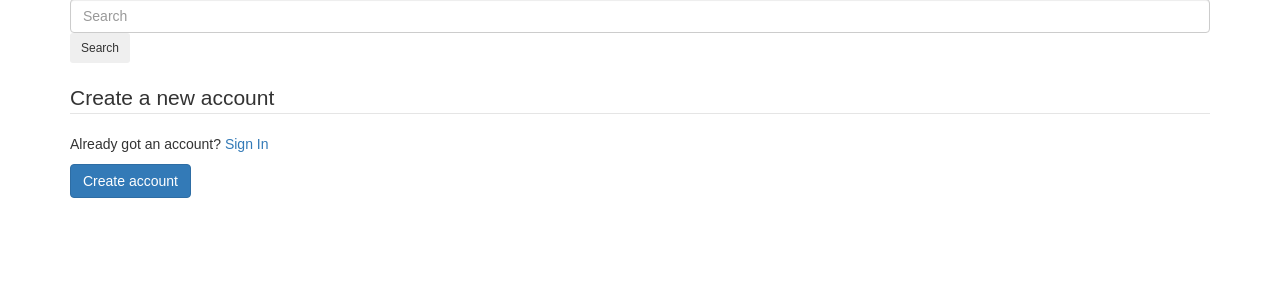
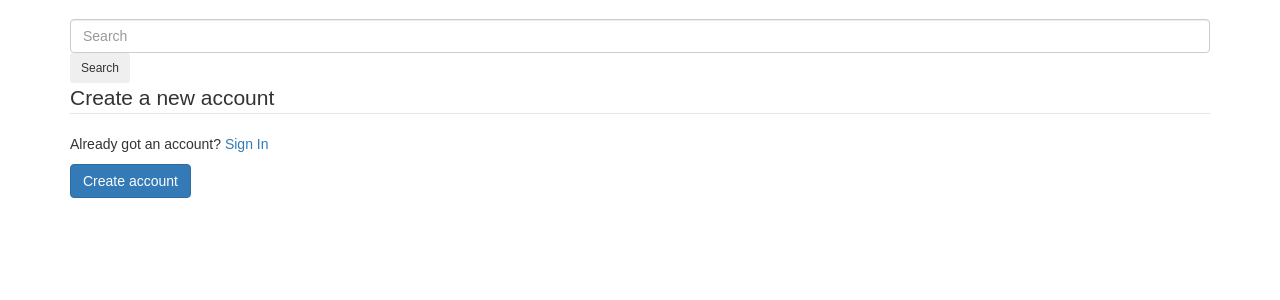
Before and after one commit to jamaral14/Full-Stack-Frameworks-with-Django-Milestone-Project, a Django app: template accounts/templates/register.html in a window 1280 px wide. Shown: the part 51-351 px from the top of the page. Run offline with Django 3.2, Linux system fonts and the light colour scheme; the template is opened without the code that fills it, so the values that code supplies are empty; some libraries are stand-ins or nearby versions.

Commit message:
Added margin top 20px to .form-control

```diff
--- a/static/css/custom.css
+++ b/static/css/custom.css
@@ -8,8 +8,8 @@ body {
     background-color: #fff;
 }
 
-.accountform {
-    padding-top: 20px;
+.form-control {
+    margin-top: 20px;
 }
 
 .badge {
```
